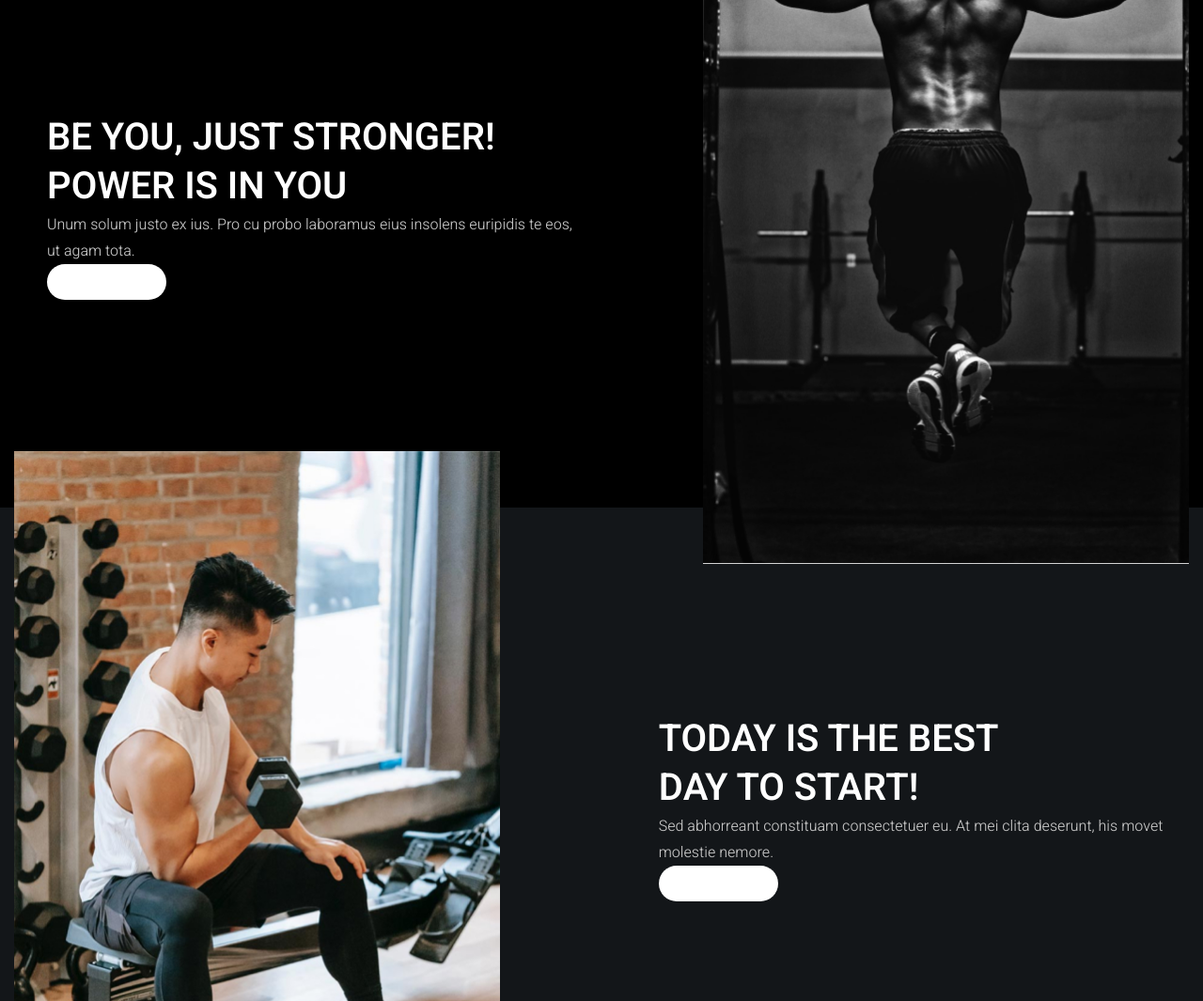
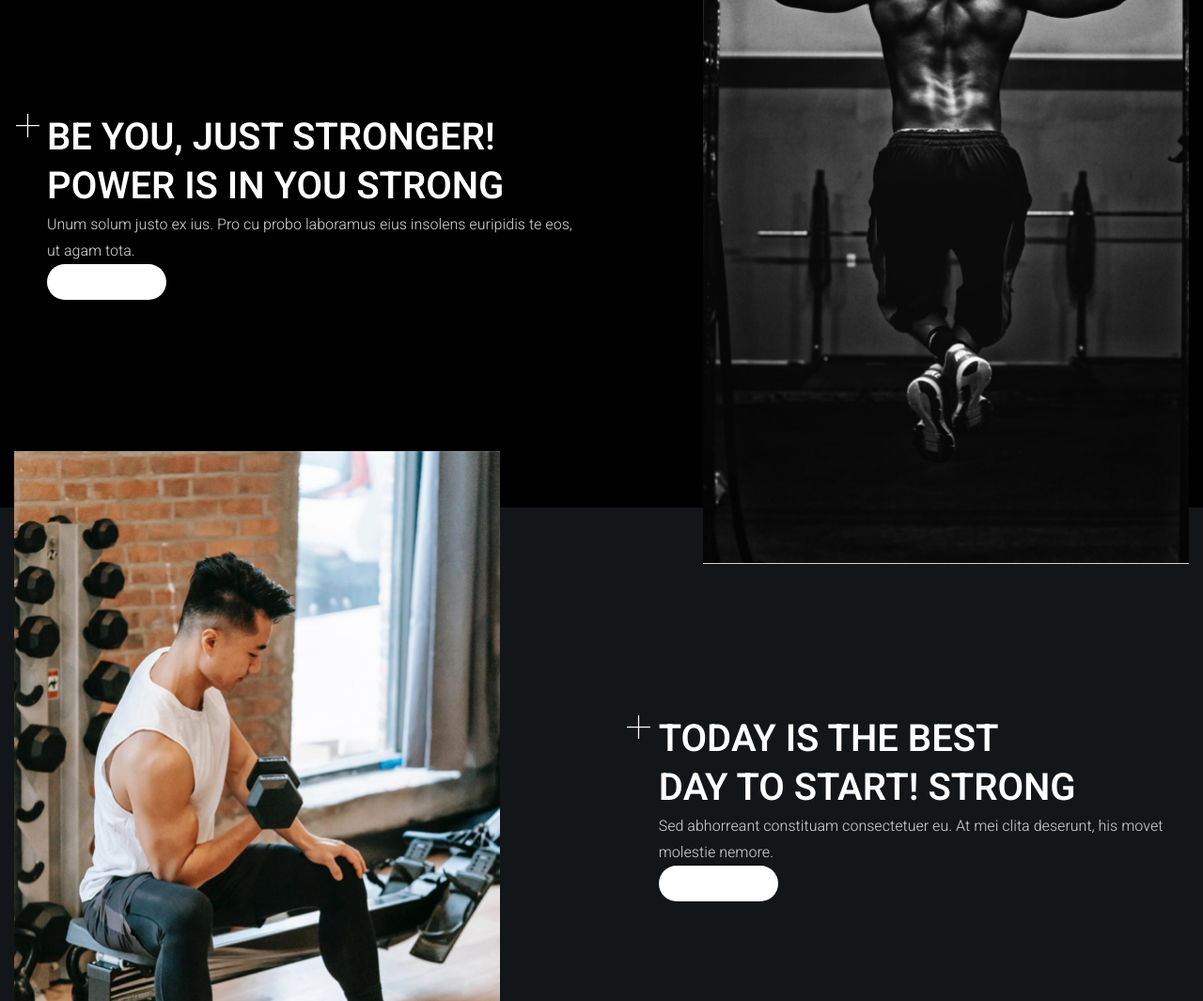
Before and after one commit to sergeybabann/kropp-fitness.original-babann, a plain HTML site: page index.html in a window 1280 px wide. Shown: the part 900-1965 px from the top of the page at 94% size. Drawn offline with Linux system fonts and the light colour scheme.

Commit message:
промежуточное сохранение

```diff
--- a/index.html
+++ b/index.html
@@ -123,7 +123,7 @@
                 <p>Unum solum justo ex ius. Pro cu probo laboramus eius insolens euripidis te eos, ut agam tota.</p>
               </div>
 
-              <a href="/" class="motivation-carf-button button transparent">View more</a>
+              <a href="/" class="motivation-card-button button transparent">View more</a>
 
             </div><!--motivation-card-body-->
 
@@ -146,7 +146,7 @@
                 <p>Sed abhorreant constituam consectetuer eu. At mei clita deserunt, his movet molestie nemore.</p>
               </div>
 
-              <a href="/" class="motivation-carf-button button transparent">View more</a>
+              <a href="/" class="motivation-card-button button transparent">View more</a>
 
             </div><!--motivation-card-body-->
 
--- a/styles/main.css
+++ b/styles/main.css
@@ -86,3 +86,25 @@ h6 {
   line-height: 1.3;
   color: var(--color-light);
 }
+
+.backdrop-title {
+  position: relative;
+  z-index: 2;
+}
+
+.backdrop-title::before {
+  content: '';
+  display: block; /* обязательно указать display: block; иначе иконка будет не видна */
+  position: absolute;
+  right: calc(100% + 8px); /* это правило означает left: -8px; */
+  width: 26px;
+  aspect-ratio: 1;
+  background: url('../icons/plus.svg') center/contain no-repeat;
+}
+
+.backdrop-title::after {
+  content: attr(
+    data-title
+  ); /* атрибут data-title указан в html разметке, это правило позволяет получить значение из атрибута */
+  /* color: red; */
+}
```
Also changed, not shown: conspectus/03.txt, icons/plus.svg (added), info.txt.
